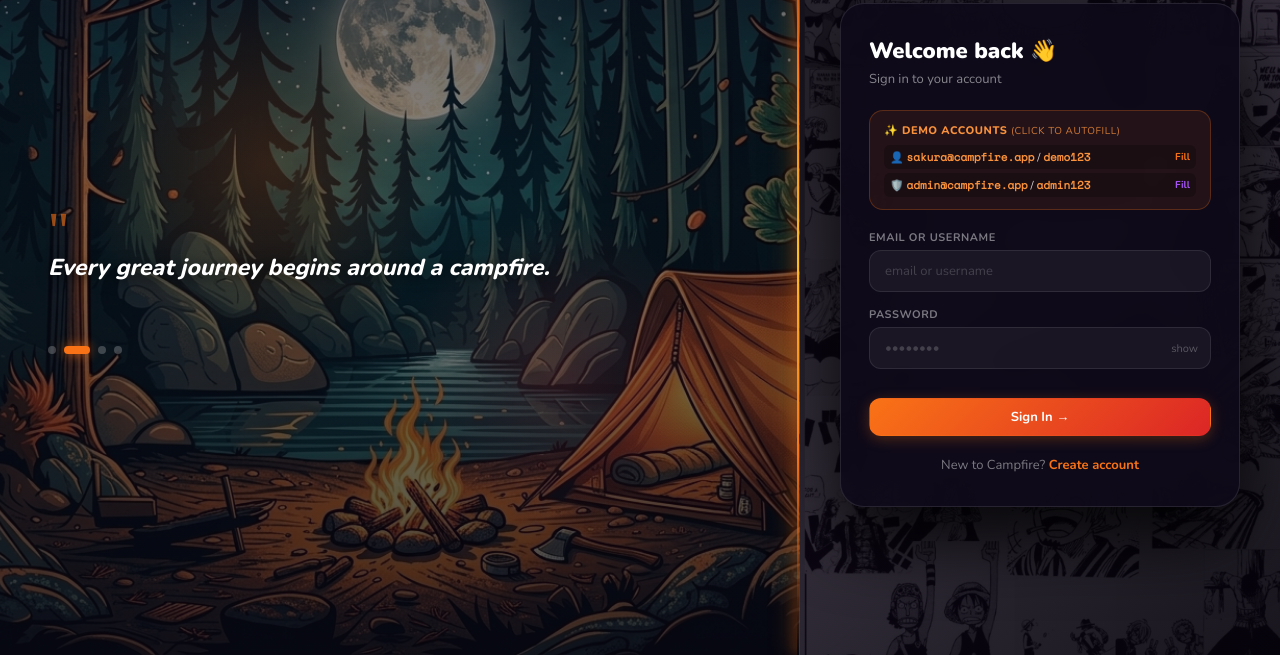
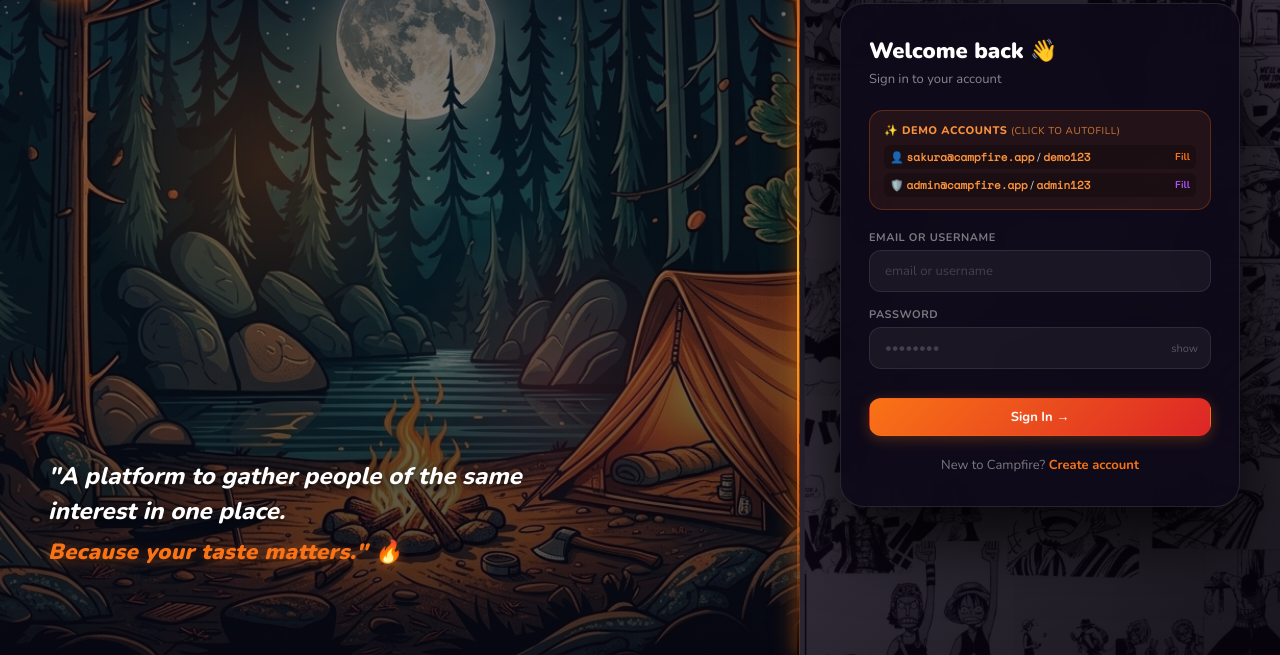
Before and after one commit to imRocky07/Campfire, a website: page public/index.html in a window 1280 px wide. Shown: the part 145-800 px from the top of the page. Drawn offline with nearby package versions, Linux system fonts and the light colour scheme.

```diff
--- a/public/css/style.css
+++ b/public/css/style.css
@@ -527,6 +527,14 @@
 .lft-glow1 { position: absolute; top: 15%; left: 10%; width: 380px; height: 380px; background: radial-gradient(circle,rgba(249,115,22,0.18),transparent 70%); border-radius: 50%; pointer-events: none; }
 .lft-glow2 { position: absolute; bottom: 15%; right: 10%; width: 320px; height: 320px; background: radial-gradient(circle,rgba(239,68,68,0.14),transparent 70%); border-radius: 50%; pointer-events: none; }
 
+.lft-badge {
+    display: inline-flex; align-items: center; gap: 6px;
+    font-size: 11px; font-weight: 800; color: #fb923c;
+    background: rgba(10, 6, 18, 0.75); border: 1px solid rgba(249,115,22,0.35);
+    padding: 6px 16px; border-radius: 20px; text-transform: uppercase;
+    letter-spacing: 0.08em; margin-bottom: 16px; width: fit-content;
+    backdrop-filter: blur(12px); box-shadow: 0 4px 16px rgba(0,0,0,0.5);
+}
 .lft-brand { display: flex; align-items: center; gap: 13px; z-index: 1; }
 .lft-flame {
     width: 48px; height: 48px; border-radius: 14px;
@@ -538,55 +546,18 @@
 .lft-name { font-size: 28px; font-weight: 900; color: #ffffff; }
 .lft-name span { color: var(--orange); }
 
-.lft-quote {
-    margin: auto 0;
-    max-width: 520px;
-    z-index: 1;
-    position: relative;
-}
-.lft-q-mark {
-    font-size: 52px;
-    font-family: Georgia, serif;
-    color: var(--orange);
-    opacity: 0.6;
-    line-height: 1;
-    margin-bottom: -6px;
-    user-select: none;
-}
-.lft-q-text {
-    font-size: 23px;
-    font-weight: 800;
-    color: #ffffff;
-    line-height: 1.45;
-    font-style: italic;
-    text-shadow: 0 2px 14px rgba(0, 0, 0, 0.75);
-    min-height: 75px;
-    transition: opacity 0.25s ease, transform 0.25s ease;
-}
-.lft-q-text.fade {
-    opacity: 0;
-    transform: translateY(4px);
-}
-.qdots {
-    display: flex;
-    gap: 8px;
-    margin-top: 20px;
-}
-.qdot {
-    width: 8px;
-    height: 8px;
-    border-radius: 4px;
-    background: rgba(255, 255, 255, 0.22);
-    cursor: pointer;
-    transition: all 0.3s ease;
-}
-.qdot:hover {
-    background: rgba(249, 115, 22, 0.6);
-}
-.qdot.active {
-    width: 26px;
-    background: var(--orange);
-    box-shadow: 0 0 12px rgba(249, 115, 22, 0.7);
+.lft-tagline {
+    margin: 40px 0; max-width: 520px; z-index: 1;
+}
+.ltag-main {
+    font-size: 24px; font-weight: 800; color: #ffffff;
+    line-height: 1.45; margin-bottom: 8px; font-style: italic;
+    text-shadow: 0 2px 10px rgba(0, 0, 0, 0.7);
+}
+.ltag-sub {
+    font-size: 22px; font-weight: 900; color: var(--orange);
+    letter-spacing: 0.02em; font-style: italic;
+    text-shadow: 0 2px 12px rgba(249, 115, 22, 0.45);
 }
 
 .rgt {
--- a/public/index.html
+++ b/public/index.html
@@ -109,6 +109,7 @@
         <div class="lft-glow2"></div>
 
         <div>
+            <div class="lft-badge">🔥 THE ULTIMATE COMMUNITY HUB</div>
             <div class="lft-brand">
                 <div class="lft-flame"><span class="fire-emoji">🔥</span></div>
                 <div style="display:flex;flex-direction:column;justify-content:center;line-height:1">
@@ -118,11 +119,10 @@
             </div>
         </div>
 
-        <!-- Main switching headline in between -->
-        <div class="lft-quote">
-            <div class="lft-q-mark">"</div>
-            <p class="lft-q-text" id="quote-txt">A platform to gather people of the same interest in one place. Because your taste matters. 🔥</p>
-            <div class="qdots" id="qdots"></div>
+        <!-- 2-line campfire tagline -->
+        <div class="lft-tagline">
+            <p class="ltag-main">"A platform to gather people of the same interest in one place.</p>
+            <p class="ltag-sub">Because your taste matters." 🔥</p>
         </div>
     </div>
 
--- a/public/js/app.js
+++ b/public/js/app.js
@@ -51,68 +51,15 @@
     showLogin()
 })
 
-// Rotating Campfire quotes on sign in page
-const CAMPFIRE_QUOTES = [
-    "A platform to gather people of the same interest in one place. Because your taste matters. 🔥",
-    "Every great journey begins around a campfire.",
-    "Share your passion, track your backlog, and discover your next obsession.",
-    "Connect with like-minded fans across anime, gaming, and entertainment."
-]
-let currentQuoteIdx = 0
-let quoteTimer = null
-
-function renderQuoteDots() {
-    const qdots = document.getElementById('qdots')
-    if (!qdots) return
-    qdots.innerHTML = CAMPFIRE_QUOTES.map((_, i) => `
-        <span class="qdot ${i === currentQuoteIdx ? 'active' : ''}" onclick="setQuote(${i})"></span>
-    `).join('')
-}
-
-function setQuote(idx) {
-    currentQuoteIdx = idx
-    const el = document.getElementById('quote-txt')
-    if (el) {
-        el.classList.add('fade')
-        setTimeout(() => {
-            el.textContent = CAMPFIRE_QUOTES[currentQuoteIdx]
-            el.classList.remove('fade')
-        }, 250)
-    }
-    renderQuoteDots()
-    resetQuoteTimer()
-}
-
-function nextQuote() {
-    const nextIdx = (currentQuoteIdx + 1) % CAMPFIRE_QUOTES.length
-    setQuote(nextIdx)
-}
-
-function resetQuoteTimer() {
-    if (quoteTimer) clearInterval(quoteTimer)
-    quoteTimer = setInterval(nextQuote, 4500)
-}
-
-function initQuotes() {
-    const el = document.getElementById('quote-txt')
-    if (el) {
-        el.textContent = CAMPFIRE_QUOTES[currentQuoteIdx]
-    }
-    renderQuoteDots()
-    resetQuoteTimer()
-}
-
 // Auth flow
 function showLogin() {
     document.getElementById('login-pg').classList.remove('hidden')
     document.getElementById('app-wrap').classList.add('hidden')
     document.getElementById('admin-wrap').classList.add('hidden')
     document.getElementById('navbar').classList.add('hidden')
-    initQuotes()
 }
 
 async function showApp() {
-    if (quoteTimer) { clearInterval(quoteTimer); quoteTimer = null; }
     document.getElementById('login-pg').classList.add('hidden')
     document.getElementById('admin-wrap').classList.add('hidden')
     document.getElementById('app-wrap').classList.remove('hidden')
@@ -166,7 +113,6 @@
 }
 
 function showAdmin() {
-    if (quoteTimer) { clearInterval(quoteTimer); quoteTimer = null; }
     document.getElementById('login-pg').classList.add('hidden')
     document.getElementById('app-wrap').classList.add('hidden')
     document.getElementById('navbar').classList.add('hidden')
```
